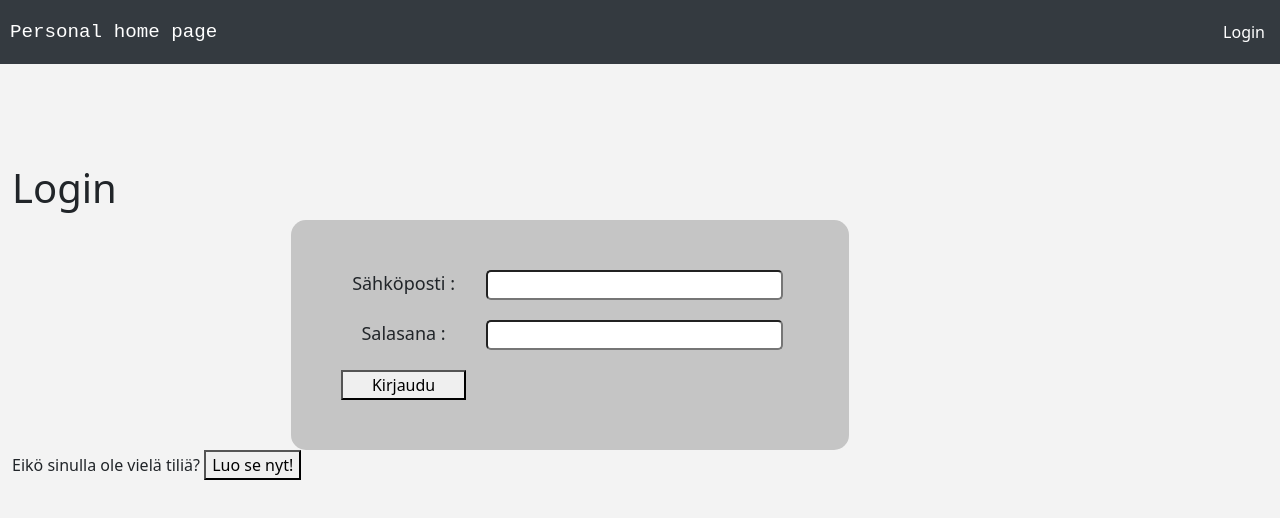
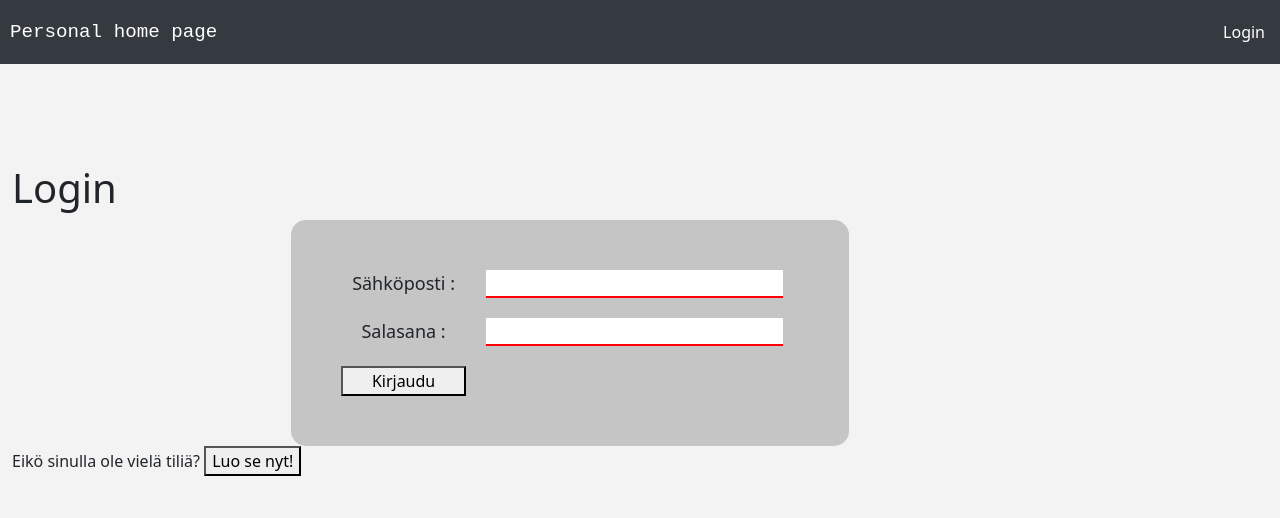
Before and after one commit to theCoffeehound/frontpage, a React (Create React App) app in the folder client/: page /authentication in a window 1280 px wide. Shown: the top 518 px of the page. Built offline with nearby package versions, Linux system fonts and the light colour scheme; a web font is replaced by a local one.

Commit message:
Update Login.css

```diff
--- a/client/src/styles/Login.css
+++ b/client/src/styles/Login.css
@@ -35,7 +35,6 @@
 
 .login-form-input {
     width: 95%;
-    border-radius: 5px;
 }
 
 .nappi-container{
@@ -43,6 +42,15 @@
 
 }
 
+.login-form-input[type=text]{
+    border: none;
+    border-bottom: 2px solid red;
+}
+
+.login-form-input[type=password]{
+    border: none;
+    border-bottom: 2px solid red;
+}
 
 button {
     right: 0px;
```
